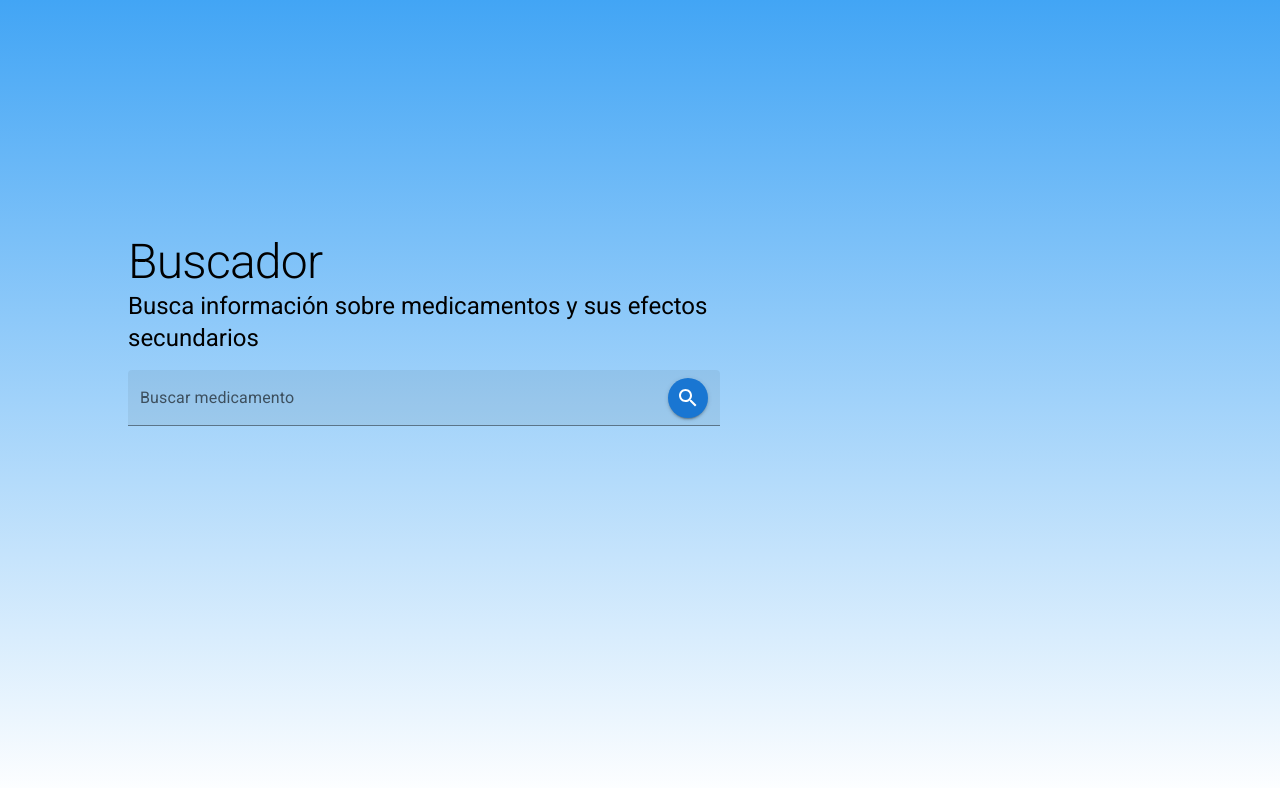
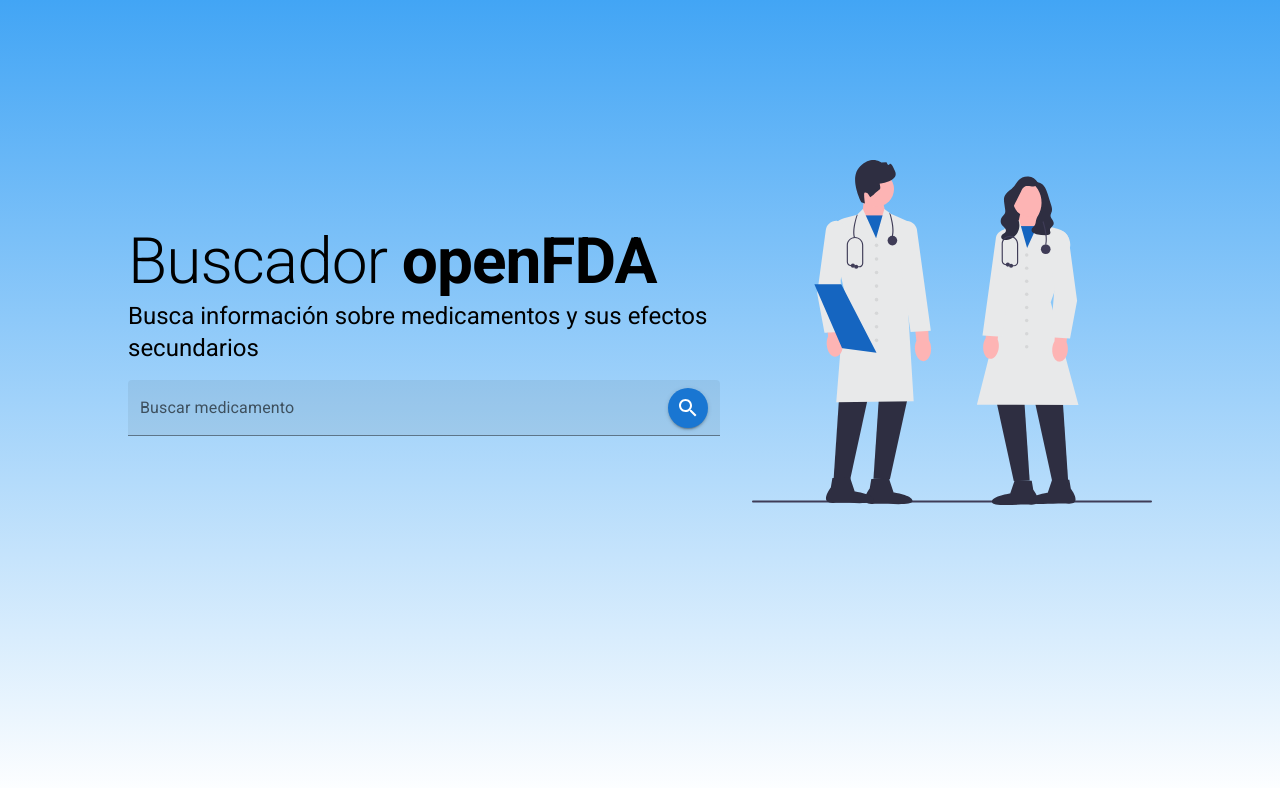
Before and after one commit to asa7ur/openfda_med, a React (Vite) app: page / in a window 1280 px wide. Shown: the top 788 px of the page. Built offline with nearby package versions, Linux system fonts and the light colour scheme.

Commit message:
Pequeños ajustes

```diff
--- a/src/pages/Home.jsx
+++ b/src/pages/Home.jsx
@@ -45,9 +45,9 @@
             <div>
               <Typography
                 variant='h1'
-                sx={{ fontSize: { xs: '2rem', md: '3rem' } }}
+                sx={{ fontSize: { xs: '2rem', md: '4rem' } }}
               >
-                Buscador
+                Buscador <strong>openFDA</strong>
               </Typography>
               <Typography
                 variant='h5'
```
